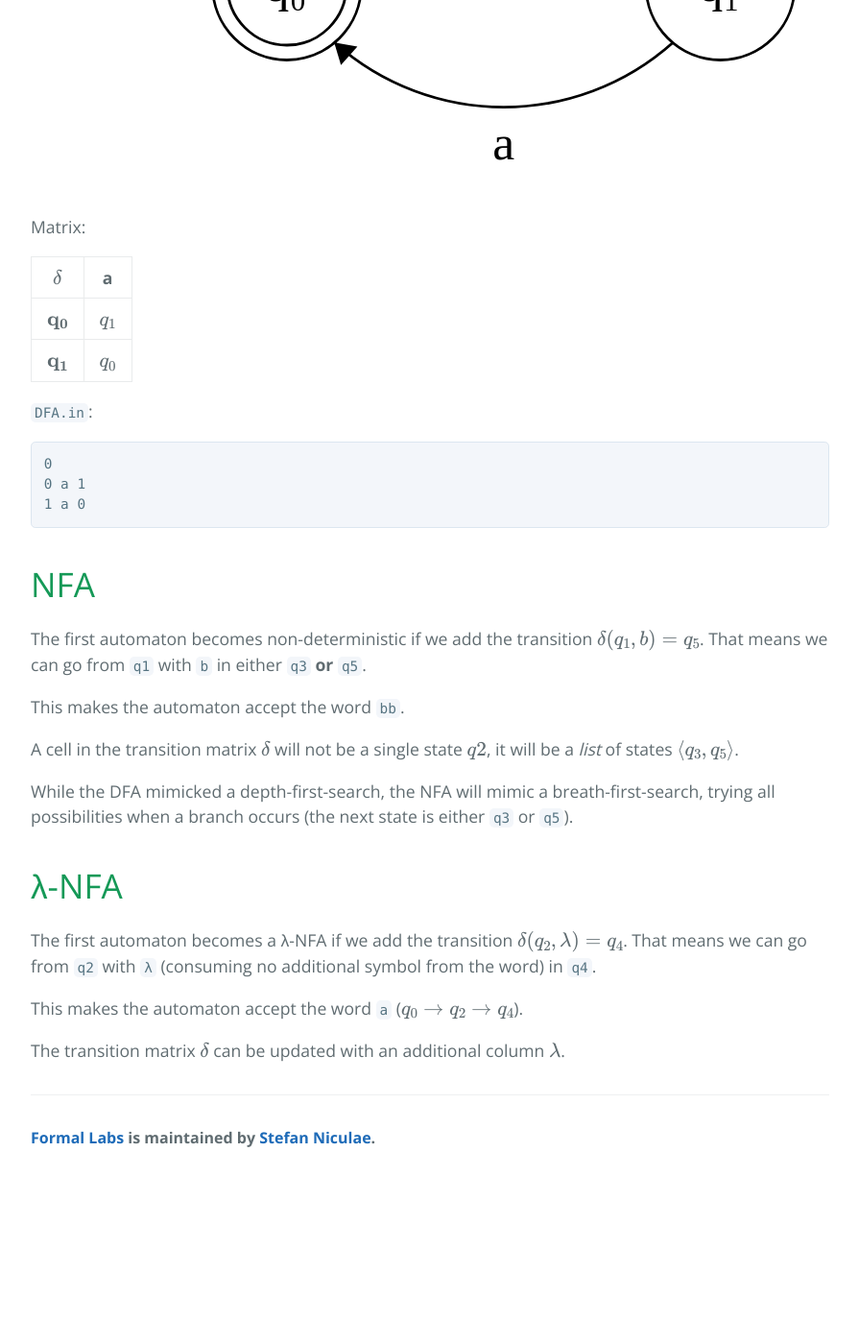
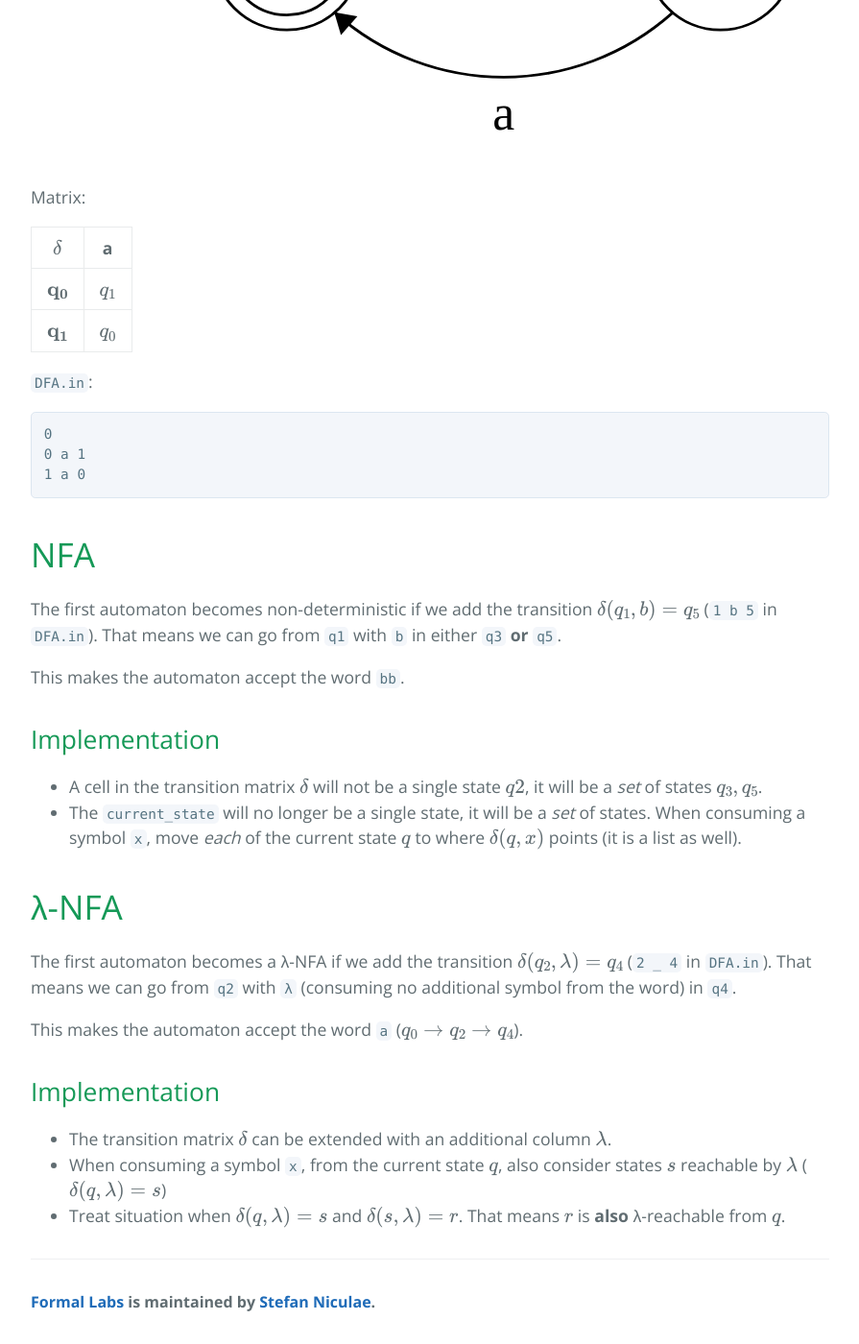
Before and after one commit to stefan-niculae/formal-labs, a Jekyll site: the page built from _posts/2017-03-02-lab1.md, in a window 1280 px wide and 1400 px high, scrolled down 3595 px. Shown: the whole window at 96% size, without its empty margins (192-1087 px from the left). Built offline with Jekyll 4.4.1, drawn with Linux system fonts in a browser that asks for light colours; formulas are drawn with MathJax 3; before the commit the page ends 4824 px from its top, so only the background shows below that; some of the changed text lies outside the part shown.

Commit message:
further detail nfa explanations

````diff
--- a/_posts/2017-03-02-lab1.md
+++ b/_posts/2017-03-02-lab1.md
@@ -13,9 +13,9 @@ We will build an automaton for accepting words which:
 - followed by some `a`s (zero or more)
 - end with either `b` or `c`
 
-Eg: `acaaab` and `bbcb` are accepted. `acaa` (non-accepting state) and `bab`(junk state) are not.
+Examples: `acaaab` and `bbcb` are accepted. `acaa` (non-accepting state) and `bab`(junk state) are not.
 
-# Automaton
+# DFA
 
 The automaton's diagram can look like:
 
@@ -23,9 +23,9 @@ The automaton's diagram can look like:
 
 A more compact form of describing it would be $(a\|bb)ca^n(b\|c), \ n \ge 0$
 
-# Formal Description
+## Formal Description
 
-An automaton $A$ is a 5-tuple
+A DFA $A$ is a 5-tuple
 
 
 $$
@@ -35,7 +35,7 @@ $$
 
 Where:
 
-- $Q$ is the list of states. In our case, $Q = \lbrace q_0, q_1, q_2, q_3, q_4, q_5 \rbrace$
+- $Q$ is the set of states. In our case, $Q = \lbrace q_0, q_1, q_2, q_3, q_4, q_5 \rbrace$
 
 - $q0 \in Q$ is the starting state
 
@@ -69,13 +69,13 @@ It's useful to see it as a table, where the first column is the current state an
 | $\bf{q_4}$ |       |       |       |
 | $\bf{q_5}$ |       |       |       |
 
-Some cells are left **blank**, for example $(q_0, c)$. That is because we have no transition from $q_0$ to $c$. Any missing transition can be thought as going into a *junk state* — automatically reject.
+Some cells are left **blank**, for example $(q_0, c)$. That is because we have no transition from $q_0$ to $c$. Any missing transition can be thought as going into a *junk state*. It is not accepting and has no out-bound transitions so we immediately reject.
 
 
 
-# Implementation
+## Implementation
 
-You probably want to keep in memory at least the list of `states`, the `accepting states` and the `transition` matrix.
+You probably want to keep in memory at least the `accepting states` and the `transition` matrix.
 
 You should implement two functions:
 
@@ -107,14 +107,13 @@ Example `DFA.in`:
 3 c 5
 ```
 
-The first line lists the `accepting states`. `4` and `5` in our case.
+The first line lists the `accepting states`. In our case, `4` and `5` .
 
 Each subsequent line corresponds to one cell in the `transition` matrix. Eg: `0 a 2` for $\delta(q_0, a)=q_2$.
 
+## Another Example
 
-### Another Example
-
-Automaton accepting an even number of `a`s:
+DFA accepting an even number of `a`s:
 
 $$
 a^{2n}, n\ge0
@@ -145,20 +144,25 @@ Matrix:
 
 # NFA
 
-The first automaton becomes non-deterministic if we add the transition $\delta(q_1, b)=q_5$. That means we can go from `q1` with `b` in either `q3` **or** `q5`.
+The first automaton becomes non-deterministic if we add the transition $\delta(q_1, b)=q_5$ (`1 b 5` in `DFA.in`). That means we can go from `q1` with `b` in either `q3` **or** `q5`.
 
 This makes the automaton accept the word `bb`.
 
-A cell in the transition matrix $\delta$ will not be a single state $q2$, it will be a *list* of states $\langle q_3, q_5 \rangle$.
+## Implementation
 
-While the DFA mimicked a depth-first-search, the NFA will mimic a breath-first-search, trying all possibilities when a branch occurs (the next state is either `q3` or `q5`).
+- A cell in the transition matrix $\delta$ will not be a single state $q2$, it will be a *set* of states $\{ q_3, q_5 \}$.
+- The `current_state` will no longer be a single state, it will be a *set* of states. When consuming a symbol `x`, move *each* of the current state $q$ to where $\delta(q, x)$ points (it is a list as well).
 
 
 
 # λ-NFA
 
-The first automaton becomes a λ-NFA if we add the transition $\delta(q_2, \lambda)=q_4$. That means we can go from `q2` with `λ` (consuming no additional symbol from the word) in `q4`.
+The first automaton becomes a λ-NFA if we add the transition $\delta(q_2, \lambda)=q_4$  (`2 _ 4` in `DFA.in`). That means we can go from `q2` with `λ` (consuming no additional symbol from the word) in `q4`.
 
 This makes the automaton accept the word `a` ($q_0 \rightarrow q_2 \rightarrow q_4$).
 
-The transition matrix $\delta$ can be updated with an additional column $\lambda$.
+## Implementation
+
+- The transition matrix $\delta$ can be extended with an additional column $\lambda$.
+- When consuming a symbol `x`, from the current state $q$, also consider states $s$  reachable by $\lambda$ ($\delta(q, \lambda) = s$)
+- Treat situation when $\delta(q, \lambda)=s$ and $\delta(s, \lambda)=r$. That means $r$ is **also** λ-reachable from $q$.
````
Also changed, not shown: other parts of _posts/2017-03-02-lab1.md (+4 -4 lines).
